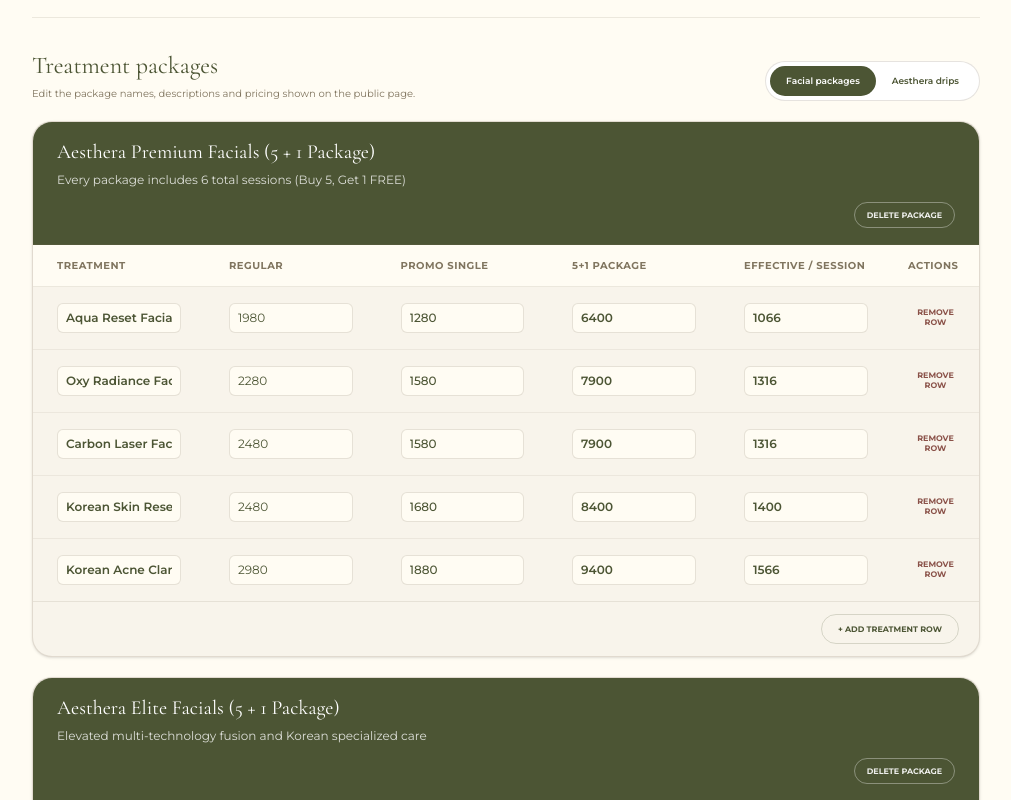
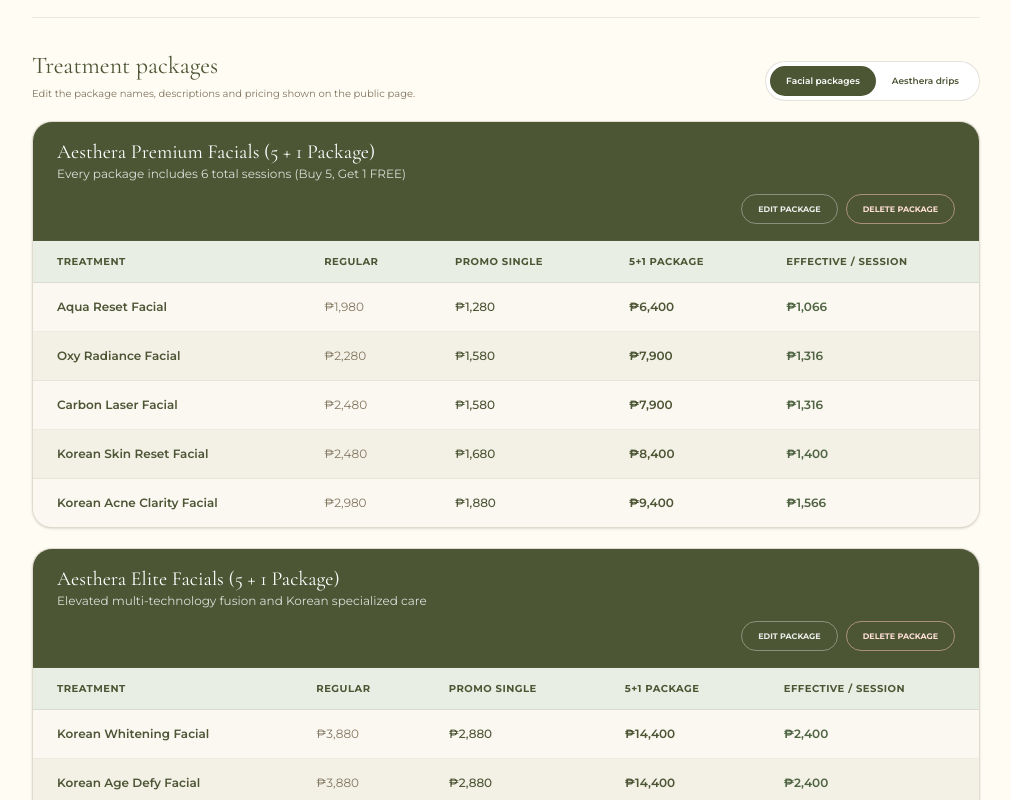
Before and after one commit to bettybeatrix/aesthera-mere, a Next.js app: page /admin/promotions in a window 1280 px wide. Shown: the part 3320-4120 px from the top of the page, without its empty margins (260-1271 px from the left). Built offline with nearby package versions, Linux system fonts and the light colour scheme.

Commit message:
Make package tables display-first with explicit edit and save controls

```diff
--- a/app/promos/PromosList.tsx
+++ b/app/promos/PromosList.tsx
@@ -342,50 +342,97 @@ export function PromoCardItem({
 // ---------------------------------------------------------------------------
 // Pricing Table
 // ---------------------------------------------------------------------------
-export function PricingTableBlock({ table, adminMode = false, onChange, onRemove, onAddRow, onRemoveRow }: { table: PricingTable; adminMode?: boolean; onChange?: (table: PricingTable) => void; onRemove?: () => void; onAddRow?: () => void; onRemoveRow?: (index: number) => void }) {
+export function PricingTableBlock({
+  table,
+  adminMode = false,
+  onSave,
+  onRemove,
+  onAddRow,
+  onRemoveRow,
+}: {
+  table: PricingTable;
+  adminMode?: boolean;
+  onSave?: (table: PricingTable) => void;
+  onRemove?: () => void;
+  onAddRow?: () => void;
+  onRemoveRow?: (index: number) => void;
+}) {
+  const [editing, setEditing] = useState(false);
+  const [draft, setDraft] = useState(table);
+
+  useEffect(() => setDraft(table), [table]);
+
   function updateRow(index: number, key: keyof PricingTable["rows"][number], value: string) {
-    if (!onChange) return;
     const numeric = key !== "name";
-    onChange({ ...table, rows: table.rows.map((row, rowIndex) => rowIndex === index ? { ...row, [key]: numeric ? (value === "" ? 0 : Number(value)) : value } : row) });
+    setDraft((current) => ({
+      ...current,
+      rows: current.rows.map((row, rowIndex) => rowIndex === index
+        ? { ...row, [key]: numeric ? (value === "" ? 0 : Number(value)) : value }
+        : row),
+    }));
   }
+
+  function cancelEdit() {
+    setDraft(table);
+    setEditing(false);
+  }
+
+  function saveEdit() {
+    onSave?.(draft);
+    setEditing(false);
+  }
+
   return (
     <div className={`overflow-hidden rounded-[20px] border border-[#80755F]/20 ${adminMode ? "bg-[#F8F4EB]" : "bg-white"} shadow-sm`}>
       <div className="border-b border-[#80755F]/15 bg-[#4C5534] px-6 py-4 text-white">
-        {adminMode ? <input aria-label="Package table title" value={table.title} onChange={(event) => onChange?.({ ...table, title: event.target.value })} className="w-full bg-transparent font-seasons text-xl text-white outline-none" /> : <h3 className="font-seasons text-xl">{table.title}</h3>}
-        {adminMode ? <input aria-label="Package table subtitle" value={table.subtitle} onChange={(event) => onChange?.({ ...table, subtitle: event.target.value })} className="mt-1 w-full bg-transparent font-montserrat text-xs text-white/80 outline-none" /> : <p className="font-montserrat text-xs text-white/80">{table.subtitle}</p>}
-        {adminMode && onRemove && <div className="mt-3 flex justify-end"><button type="button" onClick={onRemove} className="rounded-full border border-white/35 px-3 py-1.5 font-montserrat text-[8px] font-bold uppercase text-white/90 hover:bg-white/10">Delete package</button></div>}
+        {adminMode && editing
+          ? <input aria-label="Package table title" value={draft.title} onChange={(event) => setDraft((current) => ({ ...current, title: event.target.value }))} className="w-full rounded-md border border-white/25 bg-white/10 px-2 py-1 font-seasons text-xl text-white outline-none" />
+          : <h3 className="font-seasons text-xl">{table.title}</h3>}
+        {adminMode && editing
+          ? <input aria-label="Package table subtitle" value={draft.subtitle} onChange={(event) => setDraft((current) => ({ ...current, subtitle: event.target.value }))} className="mt-2 w-full rounded-md border border-white/20 bg-white/10 px-2 py-1 font-montserrat text-xs text-white outline-none" />
+          : <p className="font-montserrat text-xs text-white/80">{table.subtitle}</p>}
+        {adminMode && (
+          <div className="mt-3 flex flex-wrap justify-end gap-2">
+            {editing ? <>
+              <button type="button" onClick={cancelEdit} className="rounded-full border border-white/35 px-4 py-2 font-montserrat text-[8px] font-bold uppercase text-white/90 hover:bg-white/10">Cancel</button>
+              <button type="button" onClick={saveEdit} className="rounded-full bg-[#D8C39A] px-4 py-2 font-montserrat text-[8px] font-bold uppercase text-[#3F4B32] hover:bg-[#E5D5B5]">Save changes</button>
+            </> : <>
+              <button type="button" onClick={() => setEditing(true)} className="rounded-full border border-white/35 px-4 py-2 font-montserrat text-[8px] font-bold uppercase text-white/90 hover:bg-white/10">Edit package</button>
+              {onRemove && <button type="button" onClick={onRemove} className="rounded-full border border-[#E8B9A9]/60 px-4 py-2 font-montserrat text-[8px] font-bold uppercase text-[#FFE0D6] hover:bg-white/10">Delete package</button>}
+            </>}
+          </div>
+        )}
       </div>
       <div className="overflow-x-auto">
         <table className="w-full text-left font-montserrat text-xs">
-          <thead className="border-b border-[#80755F]/15 bg-[#FFFCF3] text-[10px] uppercase tracking-wider text-[#80755F]">
+          <thead className="border-b border-[#80755F]/15 bg-[#E8EEE3] text-[10px] uppercase tracking-wider text-[#4C5534]">
             <tr>
               <th className="px-6 py-3.5">Treatment</th>
               <th className="px-6 py-3.5">Regular</th>
               <th className="px-6 py-3.5">Promo Single</th>
               <th className="px-6 py-3.5">{table.packageType} Package</th>
               <th className="px-6 py-3.5">Effective / Session</th>
-              {adminMode && <th className="px-4 py-3.5">Actions</th>}
+              {adminMode && editing && <th className="px-4 py-3.5">Actions</th>}
             </tr>
           </thead>
           <tbody className="divide-y divide-[#80755F]/10">
-            {table.rows.map((row, index) => (
-              <tr key={`${row.name}-${index}`}>
-                <td className="px-6 py-4 font-semibold text-[#4C5534]">{adminMode ? <input aria-label="name" type="text" value={row.name} onChange={(event) => updateRow(index, "name", event.target.value)} className="w-full min-w-[90px] rounded-md border border-[#80755F]/20 bg-[#FFFCF3] px-2 py-1.5 text-xs text-[#4C5534]" /> : row.name}</td>
-                <td className="px-6 py-4 text-[#80755F]">{adminMode ? <input aria-label="regular" type="number" min={0} step="0.01" value={row.regular} onChange={(event) => updateRow(index, "regular", event.target.value)} className="w-full min-w-[90px] rounded-md border border-[#80755F]/20 bg-[#FFFCF3] px-2 py-1.5 text-xs text-[#4C5534]" /> : formatPrice(row.regular)}</td>
-                <td className="px-6 py-4 font-medium text-[#4C5534]">{adminMode ? <input aria-label="promo" type="number" min={0} step="0.01" value={row.promo} onChange={(event) => updateRow(index, "promo", event.target.value)} className="w-full min-w-[90px] rounded-md border border-[#80755F]/20 bg-[#FFFCF3] px-2 py-1.5 text-xs text-[#4C5534]" /> : formatPrice(row.promo)}</td>
-                <td className="px-6 py-4 font-semibold text-[#4C5534]">{adminMode ? <input aria-label="package" type="number" min={0} step="0.01" value={row.package} onChange={(event) => updateRow(index, "package", event.target.value)} className="w-full min-w-[90px] rounded-md border border-[#80755F]/20 bg-[#FFFCF3] px-2 py-1.5 text-xs text-[#4C5534]" /> : formatPrice(row.package)}</td>
-                <td className="px-6 py-4 font-semibold text-[#4f6442]">{adminMode ? <input aria-label="effective" type="number" min={0} step="0.01" value={row.effective} onChange={(event) => updateRow(index, "effective", event.target.value)} className="w-full min-w-[90px] rounded-md border border-[#80755F]/20 bg-[#FFFCF3] px-2 py-1.5 text-xs text-[#4C5534]" /> : formatPrice(row.effective)}</td>
-                {adminMode && <td className="px-4 py-4"><button type="button" onClick={() => onRemoveRow?.(index)} className="font-montserrat text-[8px] font-bold uppercase text-[#8A5148]">Remove row</button></td>}
+            {(editing ? draft.rows : table.rows).map((row, index) => (
+              <tr key={`${row.name}-${index}`} className={index % 2 === 0 ? "bg-[#FBF8F1]" : "bg-[#F3F0E6]"}>
+                <td className="px-6 py-4 font-semibold text-[#4C5534]">{adminMode && editing ? <input aria-label="Treatment name" type="text" value={row.name} onChange={(event) => updateRow(index, "name", event.target.value)} className="w-full min-w-[110px] rounded-md border border-[#80755F]/20 bg-white px-2 py-1.5 text-xs text-[#4C5534]" /> : row.name}</td>
+                <td className="px-6 py-4 text-[#80755F]">{adminMode && editing ? <input aria-label="Regular price" type="number" min={0} step="0.01" value={row.regular} onChange={(event) => updateRow(index, "regular", event.target.value)} className="w-full min-w-[90px] rounded-md border border-[#80755F]/20 bg-white px-2 py-1.5 text-xs text-[#4C5534]" /> : formatPrice(row.regular)}</td>
+                <td className="px-6 py-4 font-medium text-[#4C5534]">{adminMode && editing ? <input aria-label="Promo single price" type="number" min={0} step="0.01" value={row.promo} onChange={(event) => updateRow(index, "promo", event.target.value)} className="w-full min-w-[90px] rounded-md border border-[#80755F]/20 bg-white px-2 py-1.5 text-xs text-[#4C5534]" /> : formatPrice(row.promo)}</td>
+                <td className="px-6 py-4 font-semibold text-[#4C5534]">{adminMode && editing ? <input aria-label="Package price" type="number" min={0} step="0.01" value={row.package} onChange={(event) => updateRow(index, "package", event.target.value)} className="w-full min-w-[90px] rounded-md border border-[#80755F]/20 bg-white px-2 py-1.5 text-xs text-[#4C5534]" /> : formatPrice(row.package)}</td>
+                <td className="px-6 py-4 font-semibold text-[#4f6442]">{adminMode && editing ? <input aria-label="Effective price per session" type="number" min={0} step="0.01" value={row.effective} onChange={(event) => updateRow(index, "effective", event.target.value)} className="w-full min-w-[90px] rounded-md border border-[#80755F]/20 bg-white px-2 py-1.5 text-xs text-[#4C5534]" /> : formatPrice(row.effective)}</td>
+                {adminMode && editing && <td className="px-4 py-4"><button type="button" onClick={() => onRemoveRow?.(index)} className="font-montserrat text-[8px] font-bold uppercase text-[#8A5148]">Remove row</button></td>}
               </tr>
             ))}
           </tbody>
         </table>
       </div>
-      {adminMode && <div className="flex justify-end border-t border-[#80755F]/15 px-5 py-3"><button type="button" onClick={onAddRow} className="rounded-full border border-[#4C5534]/20 px-4 py-2 font-montserrat text-[8px] font-bold uppercase text-[#4C5534] hover:bg-[#F5F1E7]">+ Add treatment row</button></div>}
+      {adminMode && editing && <div className="flex justify-end border-t border-[#80755F]/15 bg-[#E8EEE3]/50 px-5 py-3"><button type="button" onClick={() => onAddRow?.()} className="rounded-full border border-[#4C5534]/25 bg-white px-4 py-2 font-montserrat text-[8px] font-bold uppercase text-[#4C5534] hover:bg-[#F5F1E7]">+ Add treatment row</button></div>}
     </div>
   );
 }
-
 // ---------------------------------------------------------------------------
 // Main exported client component
 // ---------------------------------------------------------------------------
```
